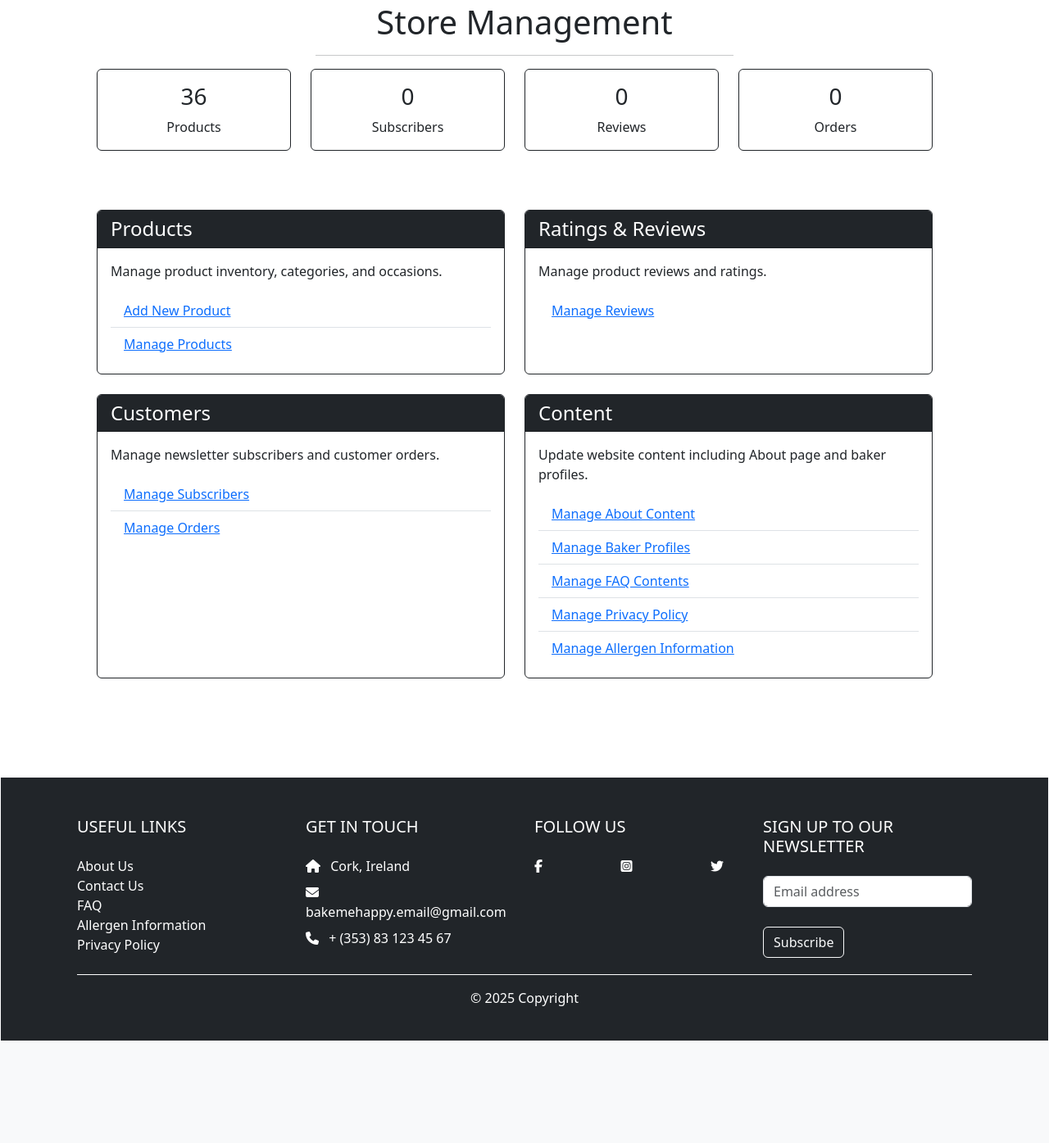
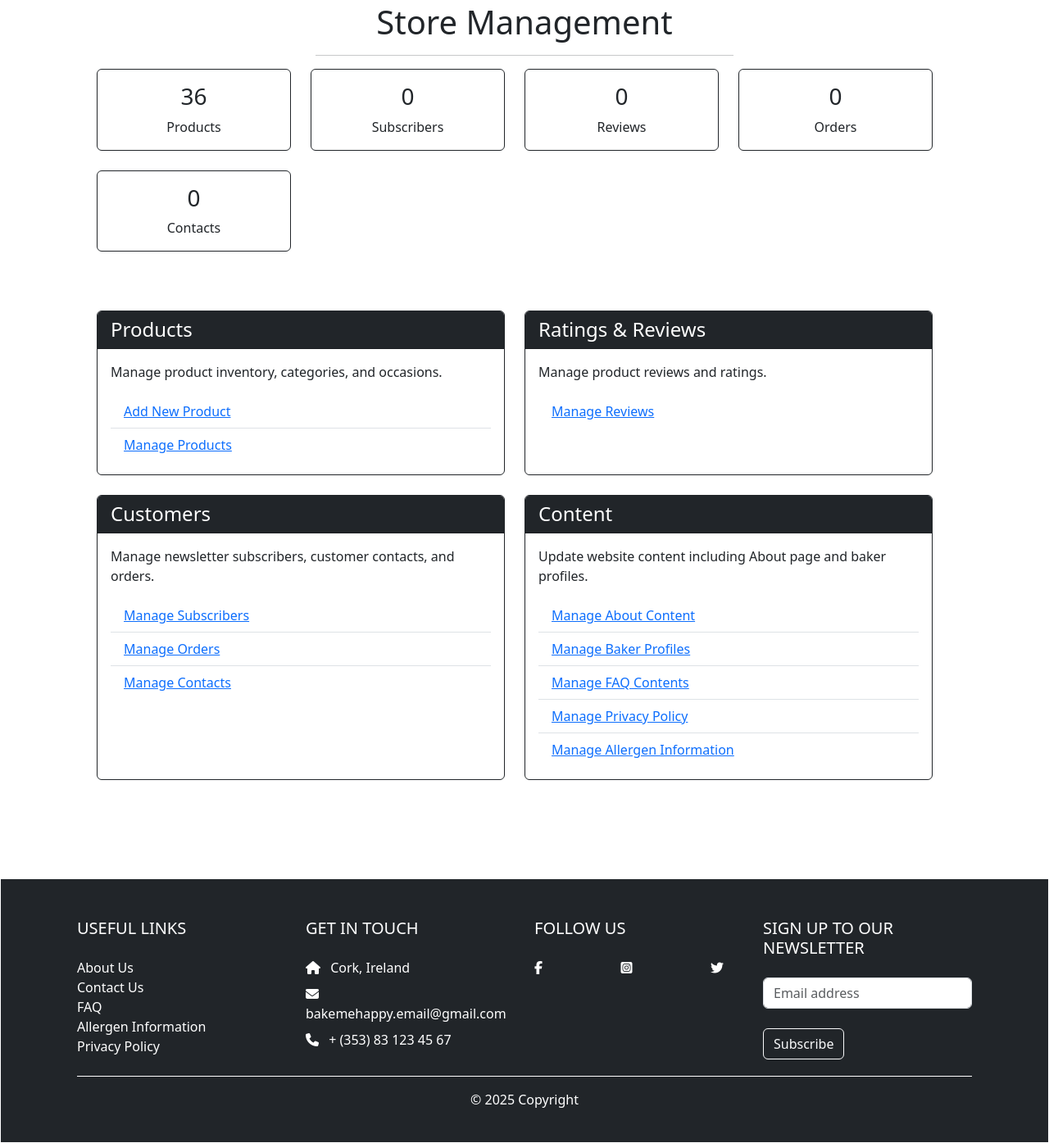
Before and after one commit to Sarah-Bue/bake-me-happy, a Django app: page /store_management/ in a window 1280 px wide. Shown: the part 456-1851 px from the top of the page at 82% size. Before the commit the page ends 1726 px from the top, so only its background shows below. Run offline with Django 4.2, Linux system fonts and the light colour scheme; the visitor is signed in with stand-in values (Sample User, id 1); data comes from the database, SQL or seed files in the repository; data that the repository does not hold is empty; some libraries are stand-ins or nearby versions.

Commit message:
feat: add manage contacts view and functionality to admin dashboard

```diff
--- a/home/templates/home/store_management.html
+++ b/home/templates/home/store_management.html
@@ -45,6 +45,14 @@
                         </div>
                     </div>
                 </div>
+                <div class="col-md-3 mb-4">
+                    <div class="card text-center h-100 border-dark">
+                        <div class="card-body">
+                            <h3 class="card-title">{{ contact_count }}</h3>
+                            <p class="card-text">Contacts</p>
+                        </div>
+                    </div>
+                </div>
             </div>
 
             <!-- Dashboard Actions -->
@@ -87,10 +95,11 @@
                             <h4 class="my-0">Customers</h4>
                         </div>
                         <div class="card-body">
-                            <p>Manage newsletter subscribers and customer orders.</p>
+                            <p>Manage newsletter subscribers, customer contacts, and orders.</p>
                             <ul class="list-group list-group-flush">
                                 <li class="list-group-item"><a href="{% url 'manage_subscribers' %}">Manage Subscribers</a></li>
                                 <li class="list-group-item"><a href="{% url 'manage_orders' %}">Manage Orders</a></li>
+                                <li class="list-group-item"><a href="{% url 'manage_contacts' %}">Manage Contacts</a></li>
                             </ul>
                         </div>
                     </div>
--- a/home/urls.py
+++ b/home/urls.py
@@ -16,4 +16,7 @@ urlpatterns = [
 
     # Manage Reviews
     path('manage-reviews/', views.manage_reviews, name='manage_reviews'),
+
+    # Manage Contacts
+    path('manage-contacts/', views.manage_contacts, name='manage_contacts'),
 ]
--- a/home/views.py
+++ b/home/views.py
@@ -5,6 +5,7 @@ from checkout.models import Order
 from products.models import Product
 from newsletter.models import Subscriber
 from reviews.models import Review
+from contact.models import Contact
 
 def index(request):
     """
@@ -31,12 +32,14 @@ def store_management(request):
     subscriber_count = Subscriber.objects.count()
     review_count = Review.objects.count()
     orders_count = Order.objects.count()
+    contact_count = Contact.objects.count()
 
     context = {
         'product_count': product_count,
         'subscriber_count': subscriber_count,
         'review_count': review_count,
         'orders_count': orders_count,
+        'contact_count': contact_count,
     }
 
     return render(request, 'home/store_management.html', context)
@@ -104,3 +107,24 @@ def manage_reviews(request):
     }
 
     return render(request, 'home/manage_reviews.html', context)
+
+
+@login_required
+def manage_contacts(request):
+    """
+    A view to manage contact messages.
+    """
+
+    # Check if user is superuser
+    if not request.user.is_superuser:
+        messages.error(request, 'Sorry, only store owners can access this page.')
+        return redirect('home')
+
+    # Get all contacts ordered by date (newest first)
+    contacts = Contact.objects.all().order_by('-date_sent')
+
+    context = {
+        'contacts': contacts,
+    }
+
+    return render(request, 'home/manage_contacts.html', context)
--- a/products/templates/products/add_product.html
+++ b/products/templates/products/add_product.html
@@ -29,7 +29,7 @@
                             <!-- Action Buttons-->
                             <div class="text-end mt-4">
                                 <!-- Cancel Button -->
-                                <a class="btn btn-outline-dark" href="{% url 'product_management' %}" aria-label="Cancel and return to product management">
+                                <a class="btn btn-outline-dark" href="{% url 'store_management' %}" aria-label="Cancel and return to product management">
                                     <span class="me-2"><i class="fas fa-times"></i></span>Cancel
                                 </a>
                                 <!-- Add Product Button -->
--- a/products/templates/products/edit_product.html
+++ b/products/templates/products/edit_product.html
@@ -29,7 +29,7 @@
                             <!-- Action Buttons-->
                             <div class="text-end mt-4">
                                 <!-- Cancel Button -->
-                                <a class="btn btn-outline-dark" href="{% url 'products' %}">
+                                <a class="btn btn-outline-dark" href="{% url 'store_management' %}">
                                     <span class="me-2"><i class="fas fa-times"></i></span>Cancel
                                 </a>
                                 <!-- Add Product Button -->
```
Also changed, not shown: home/templates/home/manage_contacts.html (added, +52 -0 lines).
